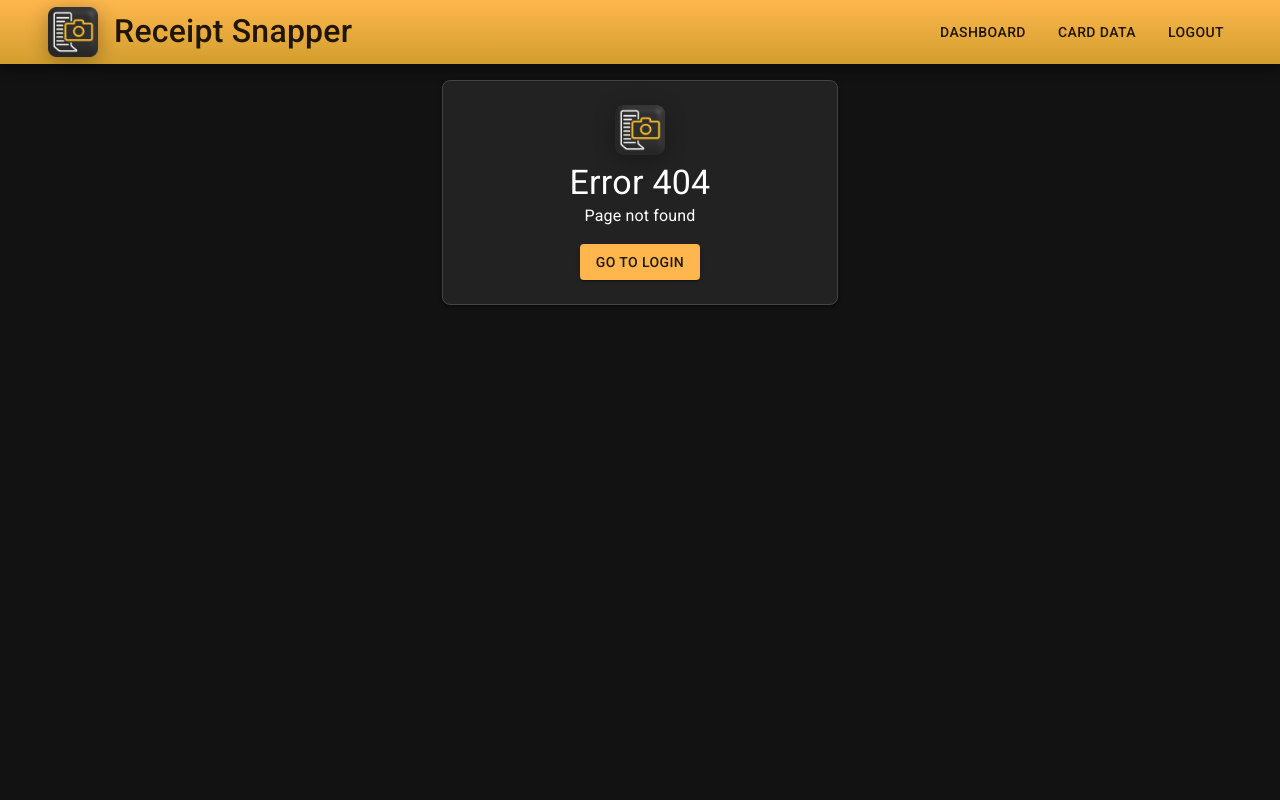
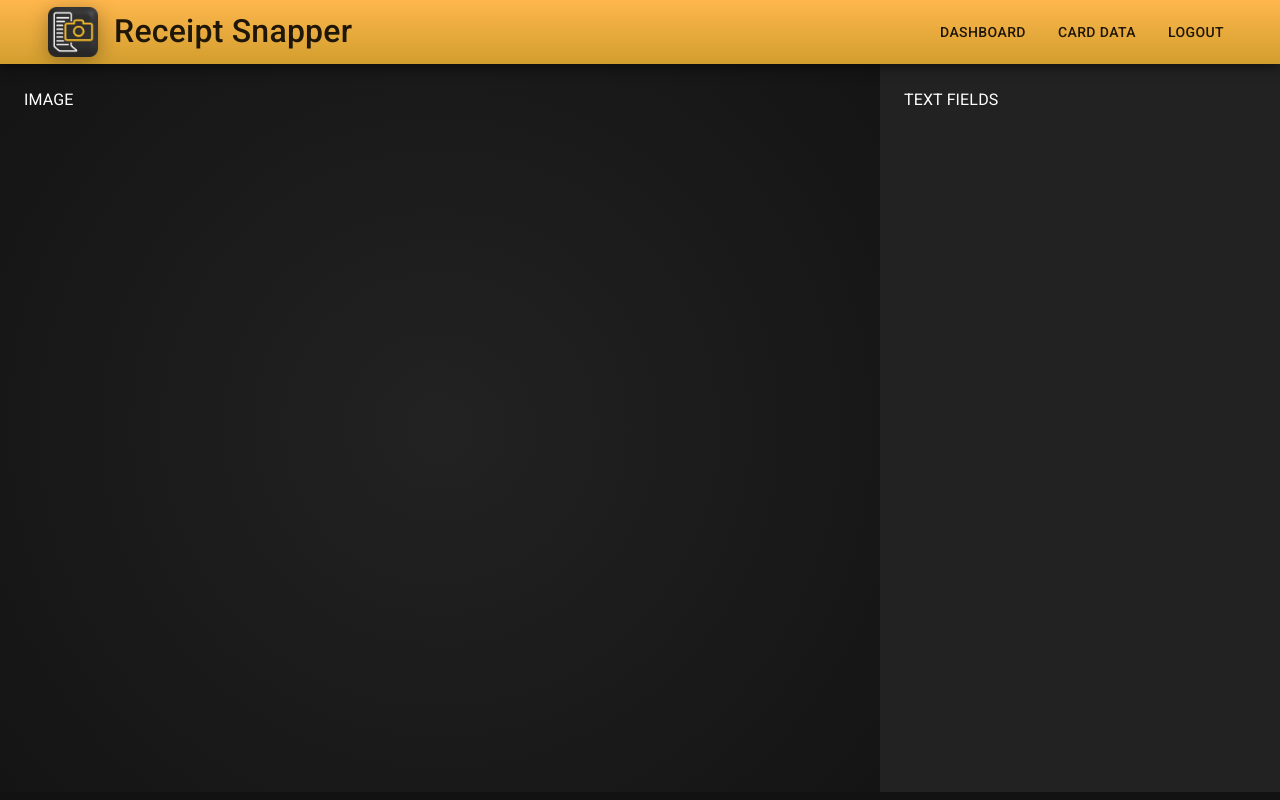
Before and after one commit to COMP2281/receipt-snapper, a React (Create React App) app in the folder myapp/: page /edit in a window 1280 px wide. Before the commit this address had no page. Built offline with nearby package versions, Linux system fonts and the light colour scheme.

Commit message:
started edit page

```diff
--- a/myapp/src/App.js
+++ b/myapp/src/App.js
@@ -4,6 +4,7 @@ import { ThemeProvider } from "@mui/material/styles";
 import theme from "./theme";
 import Login from "./pages/login.js";
 import Dashboard from "./pages/dashboard.js";
+import Edit from "./pages/edit.js";
 import Error from "./pages/error.js";
 import Footer from "./components/footer.js";
 import Navbar from "./components/navbar.js";
@@ -11,12 +12,13 @@ import Navbar from "./components/navbar.js";
 export default function App() {
   return (
     <ThemeProvider theme={theme}>
-      <Box sx={{ mt: 10}}>
+      <Box sx={{ mt: 10, height: '100%'}}>
         <Router>
         <Navbar />
-          <Routes>
+          <Routes sx={{ height: '100%' }}>
             <Route path="/" element={<Login />} />
             <Route path="/dashboard" element={<Dashboard />} />
+            <Route path="/edit" element={<Edit transaction="1" />} />
             <Route path="*" element={<Error code="404" />} />
           </Routes>
         </Router>
--- /dev/null
+++ b/myapp/src/pages/edit.js
@@ -0,0 +1,35 @@
+import React from "react";
+import { Container, Box } from "@mui/material";
+import { useTheme } from "@mui/material/styles";
+<Box sx={{ mt: 0, height: '100%' }}></Box>
+export default function Edit({ transaction }) {
+    const theme = useTheme();
+
+    return (
+        <Container maxWidth={false} disableGutters sx={{ mt: -2, display: 'flex', flexDirection: { xs: "column", md: "row" }, alignItems: 'stretch', height: 'calc(100vh - 72px)', position: 'relative' }}>
+            <Box sx={{
+                background: theme.palette.gradient.edit,
+                width: { xs: '100%', md: '100%' },
+                height: { xs: '50%', md: '100%' },
+                overflow: 'hidden',
+                display: 'flex',
+                p: 3,
+                m: 0,
+            }}>
+                IMAGE
+            </Box>
+            <Box sx={{
+                backgroundColor: '#222222',
+                width: { xs: '100%', md: '50%' },
+                height: { xs: '50%', md: '100%' },
+                maxWidth: { xs: '100%', md: '400px' },
+                p: 3,
+                m: 0,
+                overflowX: 'hidden',
+                overflowY: 'scroll',
+            }}>
+                TEXT FIELDS
+            </Box>
+        </Container>
+    );
+}
--- a/myapp/src/theme.js
+++ b/myapp/src/theme.js
@@ -48,6 +48,7 @@ const theme = createTheme({
             primary: 'radial-gradient(circle,rgb(118, 87, 34) 0%,rgb(31, 26, 11) 100%)',
             secondary: 'radial-gradient(circle,rgb(78, 53, 12) 0%,rgb(31, 26, 11) 100%)',
             navbar: 'linear-gradient(180deg, #FFB74D 0%,rgb(210, 158, 46) 100%)',
+            edit: 'radial-gradient(circle,rgb(34, 34, 34) 0%,rgb(20, 20, 20))'
         },
     },
 });
```
Also changed, not shown: myapp/public/devassets/example-receipt.png (added).
